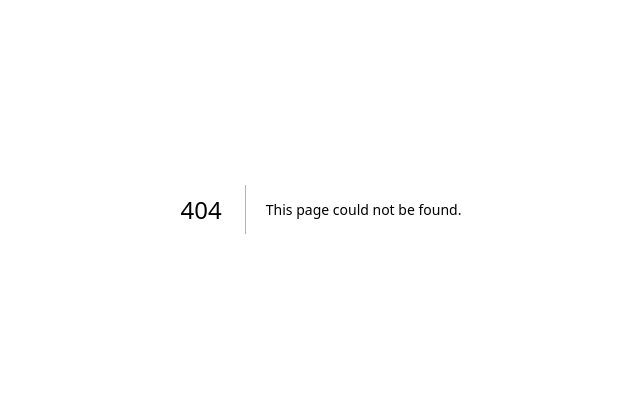
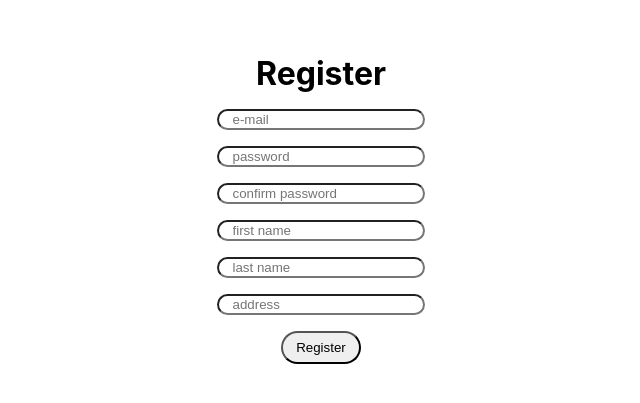
Before and after one commit to vrepetskyi/garbage-collector, a Next.js app: page /register/register in a window 1280 px wide. Before the commit this address had no page. Shown: the part 191-594 px from the top of the page, without its empty margins (319-959 px from the left). Built offline with nearby package versions, Linux system fonts and the light colour scheme.

Commit message:
Add register

```diff
--- /dev/null
+++ b/pages/register/register.jsx
@@ -0,0 +1,113 @@
+import { useState } from "react";
+import styles from "../../styles/Register.module.css";
+import axios from "axios";
+
+export default function Register() {
+  const [registerInputs, setRegisterinInputs] = useState({});
+  const [showErrorMsg, setShowErrorMsg] = useState(false);
+
+  const handleInputChange = (event) => {
+    const name = event.target.name;
+    const value = event.target.value;
+    setRegisterinInputs((values) => ({ ...values, [name]: value }));
+  };
+
+  const handleFormSubmit = (event) => {
+    if (password.value !== passwordConfirm.value) {
+      event.preventDefault();
+      setShowErrorMsg(true);
+      return;
+    } else if (showErrorMsg) {
+      setShowErrorMsg(false);
+    }
+
+    // todo url, response
+    axios
+      .post("", {
+        email: registerInputs.email,
+        password: registerInputs.password,
+        firstName: registerInputs.firstName,
+        lastName: registerInputs.lastName,
+        address: registerInputs.address,
+      })
+      .then((response) => {
+        console.log(response);
+      })
+      .catch((error) => {
+        console.log(error);
+      });
+  };
+
+  return (
+    <div className={styles.registerContent}>
+      <form className={styles.registerinForm} onSubmit={handleFormSubmit}>
+        <header>
+          <h1 className={styles.header}>Register</h1>
+        </header>
+        <input
+          type="email"
+          name="email"
+          id="email"
+          placeholder="e-mail"
+          className={styles.input}
+          value={registerInputs.email || ""}
+          onInput={handleInputChange}
+        />
+        <input
+          type="password"
+          name="password"
+          id="password"
+          placeholder="password"
+          className={styles.input}
+          value={registerInputs.password || ""}
+          onInput={handleInputChange}
+        />
+        <input
+          type="password"
+          name="passwordConfirm"
+          id="passwordConfirm"
+          placeholder="confirm password"
+          className={styles.input}
+          value={registerInputs.passwordConfirm || ""}
+          onInput={handleInputChange}
+        />
+        <span
+          className={styles.errorMsg}
+          style={{ display: `${showErrorMsg ? "revert" : "none"}` }}
+        >
+          passwords don't match
+        </span>
+        <input
+          type="text"
+          name="firstName"
+          id="firstName"
+          placeholder="first name"
+          className={styles.input}
+          value={registerInputs.firstName || ""}
+          onInput={handleInputChange}
+        />
+        <input
+          type="text"
+          name="lastName"
+          id="lastName"
+          placeholder="last name"
+          className={styles.input}
+          value={registerInputs.lastName || ""}
+          onInput={handleInputChange}
+        />
+        <input
+          type="text"
+          name="address"
+          id="address"
+          placeholder="address"
+          className={styles.input}
+          value={registerInputs.address || ""}
+          onInput={handleInputChange}
+        />
+        <button type="submit" className={styles.button}>
+          Register
+        </button>
+      </form>
+    </div>
+  );
+}
--- /dev/null
+++ b/styles/Register.module.css
@@ -0,0 +1,31 @@
+.registerContent {
+  display: grid;
+  place-items: center;
+  min-height: 100vh;
+}
+
+.registerinForm {
+  display: grid;
+  width: 100%;
+  place-items: center;
+  gap: 1em;
+}
+
+.header {
+  margin: 0;
+}
+
+.input {
+  padding-inline: 1em;
+  border-radius: 10em;
+}
+
+.errorMsg {
+  color: red;
+}
+
+.button {
+  border-radius: 10em;
+  padding-inline: 1em;
+  padding-block: 0.5em;
+}
```
